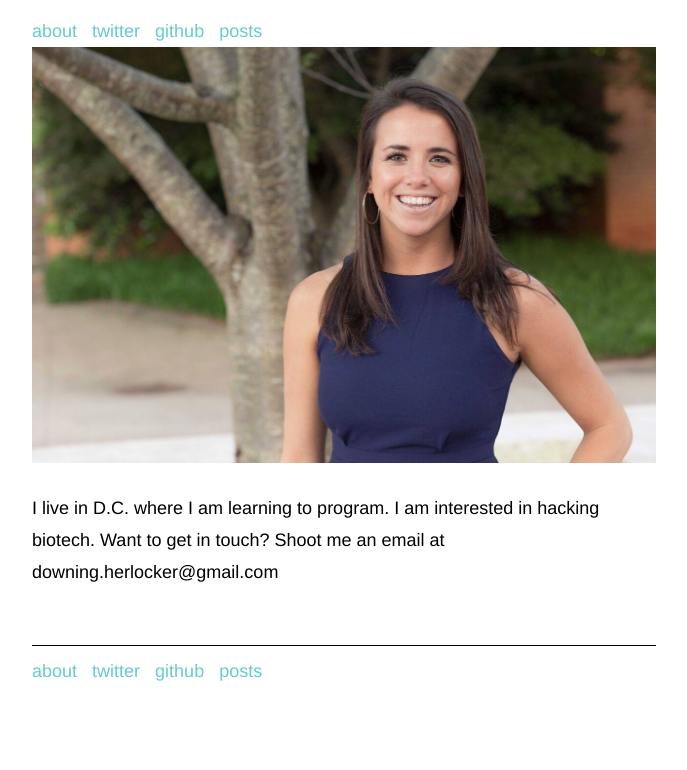
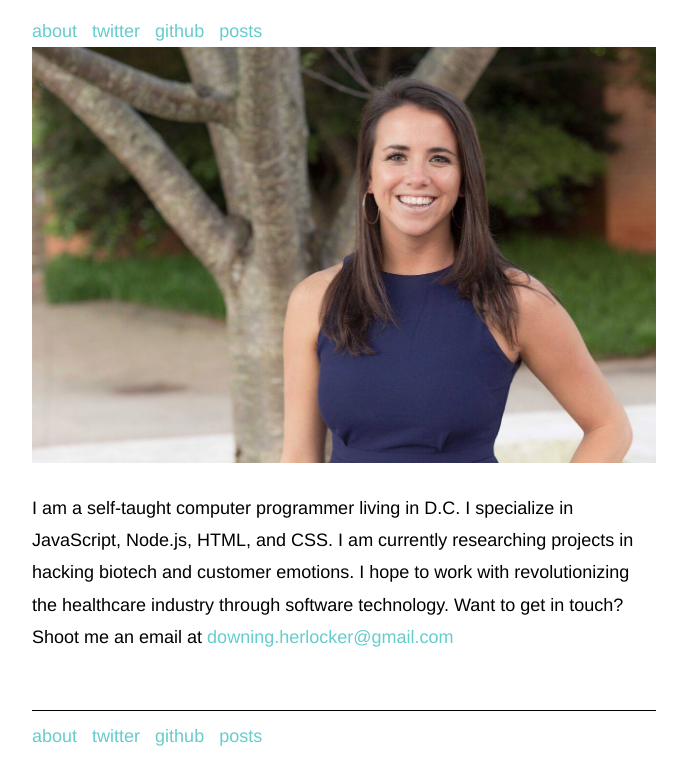
Before and after one commit to DowningHerlocker/blog, a website: page about/index.html in a window 1280 px wide. Shown: the part 116-886 px from the top of the page, without its empty margins (296-983 px from the left). Before the commit the page ends 821 px from the top, so only its background shows below. Drawn offline with Linux system fonts and the light colour scheme.

```diff
--- a/about/index.html
+++ b/about/index.html
@@ -24,7 +24,7 @@
       <a href="https://https://github.com/DowningHerlocker">github</a><span style="padding:5px"></span>
       <a href="/posts">posts</a>
       <img src='/img/aboutmepic.jpg'></img>
-<p> I live in D.C. where I am learning to program. I am interested in hacking biotech. Want to get in touch? Shoot me an email at downing.herlocker@gmail.com
+<p> I am a self-taught computer programmer living in D.C. I specialize in JavaScript, Node.js, HTML, and CSS. I am currently researching projects in hacking biotech and customer emotions. I hope to work with revolutionizing the healthcare industry through software technology.  Want to get in touch? Shoot me an email at <a href= 'https://mail.google.com/mail/u/0/#inbox?compose=new'> downing.herlocker@gmail.com </a>
   </body>
   <footer>
     <p>
```
Also changed, not shown: 2 other files.
